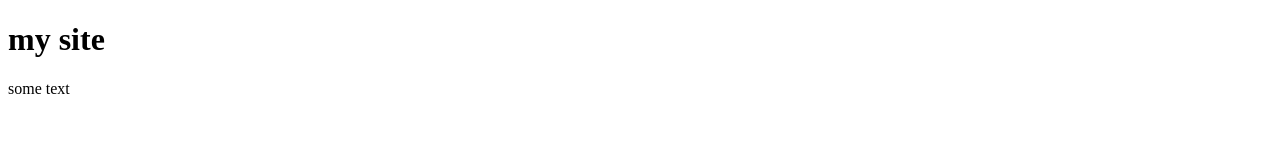
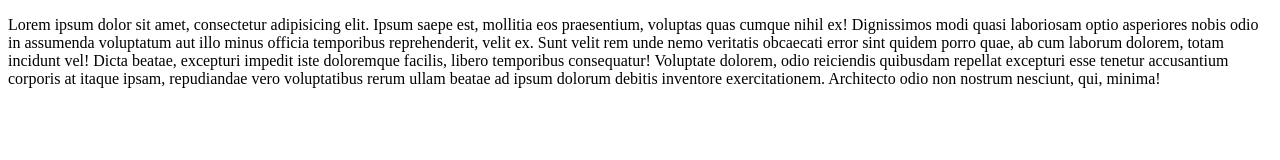
Before and after one commit to ashuv-duddits/ashuv-duddits-project-test, a plain HTML site: page index.html in a window 1280 px wide. Drawn offline with Linux system fonts and the light colour scheme.

Commit message:
new site theard commit

```diff
--- a/index.html
+++ b/index.html
@@ -6,7 +6,6 @@
 	<link rel="stylesheet" href="css/styles.css">
 </head>
 <body>
-<h1>my site</h1>
-<p>some text</p>
+<p>Lorem ipsum dolor sit amet, consectetur adipisicing elit. Ipsum saepe est, mollitia eos praesentium, voluptas quas cumque nihil ex! Dignissimos modi quasi laboriosam optio asperiores nobis odio in assumenda voluptatum aut illo minus officia temporibus reprehenderit, velit ex. Sunt velit rem unde nemo veritatis obcaecati error sint quidem porro quae, ab cum laborum dolorem, totam incidunt vel! Dicta beatae, excepturi impedit iste doloremque facilis, libero temporibus consequatur! Voluptate dolorem, odio reiciendis quibusdam repellat excepturi esse tenetur accusantium corporis at itaque ipsam, repudiandae vero voluptatibus rerum ullam beatae ad ipsum dolorum debitis inventore exercitationem. Architecto odio non nostrum nesciunt, qui, minima!</p>
 </body>
 </html>
```
